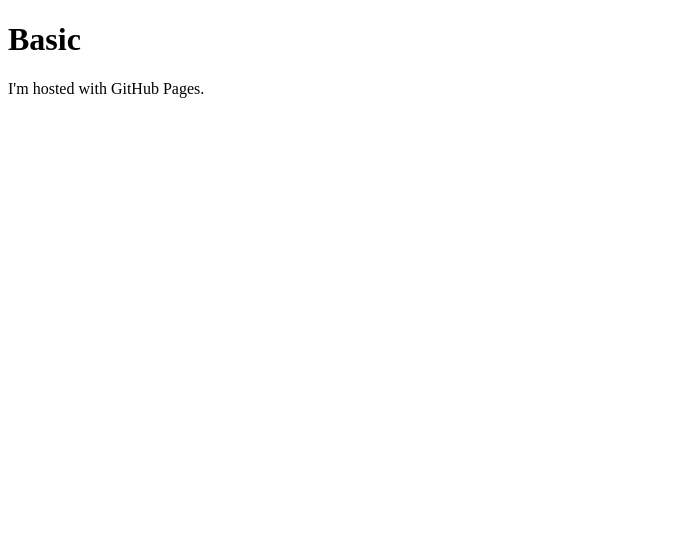
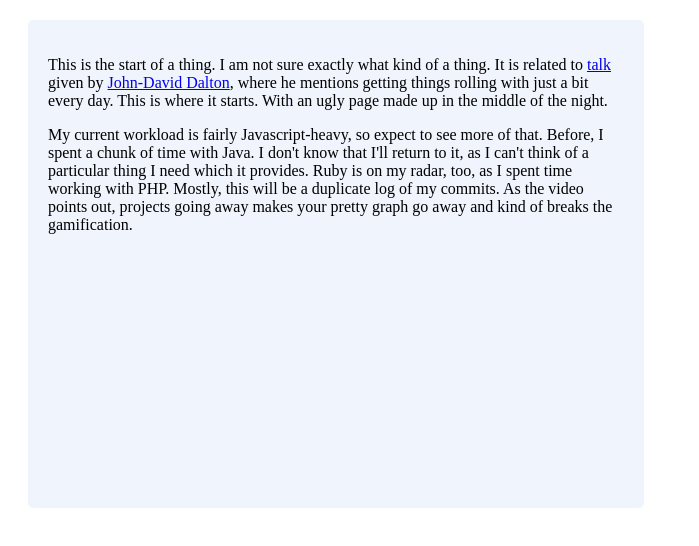
Before and after one commit to teskadera/teskadera.github.io, a plain HTML site: page index.html in a window 1280 px wide. Shown: the whole page, without its empty margins (0-699 px from the left). Drawn offline with Linux system fonts and the light colour scheme.

Commit message:
Adding a really basic site
My [not-quite-]first commit

```diff
--- /dev/null
+++ b/index.css
@@ -0,0 +1,10 @@
+.bubblewrap {
+  border-radius: 5px;
+  border-color: rgb(100, 149, 237);
+  background-color: rgba(100, 149, 237, 0.1);
+  width: 45vw;
+  min-height: 35vw;
+  height: auto;
+  margin: 20px;
+  padding: 20px;
+}
--- a/index.html
+++ b/index.html
@@ -1,7 +1,14 @@
 <!DOCTYPE html>
-<html>
+<html lang="eng">
+<head>
+  <meta charset="UTF-8">
+  <title>OneRabbitWide</title>
+  <link rel="stylesheet" href="index.css">
+</head>
 <body>
-<h1>Basic</h1>
-<p>I'm hosted with GitHub Pages.</p>
+  <div class="bubblewrap">
+    <p>This is the start of a thing. I am not sure exactly what kind of a thing. It is related to <a href="https://youtu.be/cD9utLH3QOk?t=1m59s">talk</a> given by <a href="https://github.com/jdalton">John-David Dalton</a>, where he mentions getting things rolling with just a bit every day. This is where it starts. With an ugly page made up in the middle of the night.</p>
+    <p>My current workload is fairly Javascript-heavy, so expect to see more of that. Before, I spent a chunk of time with Java. I don't know that I'll return to it, as I can't think of a particular thing I need which it provides. Ruby is on my radar, too, as I spent time working with PHP. Mostly, this will be a duplicate log of my commits. As the video points out, projects going away makes your pretty graph go away and kind of breaks the gamification.</p>
+  </div>
 </body>
 </html>
```
